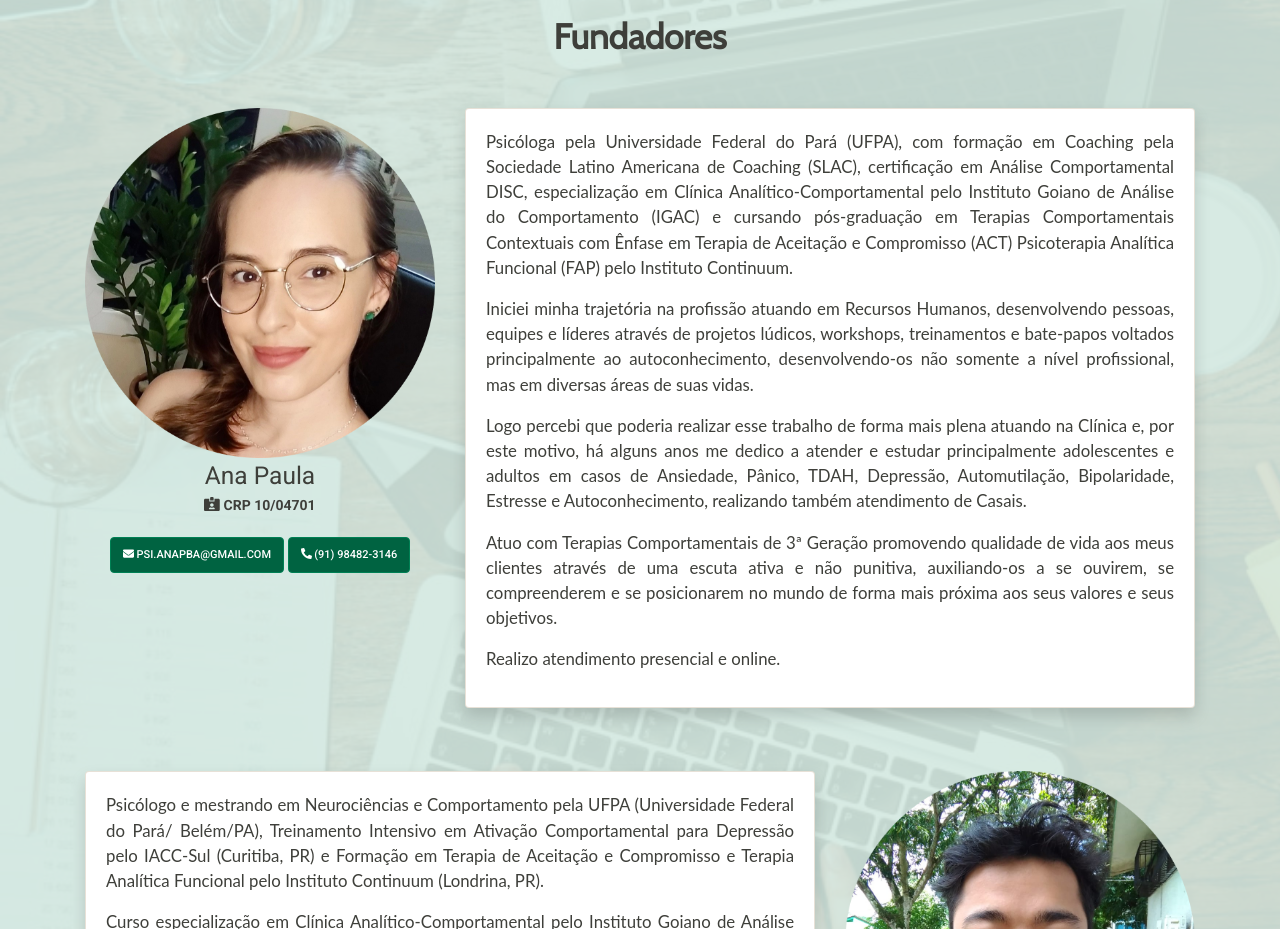
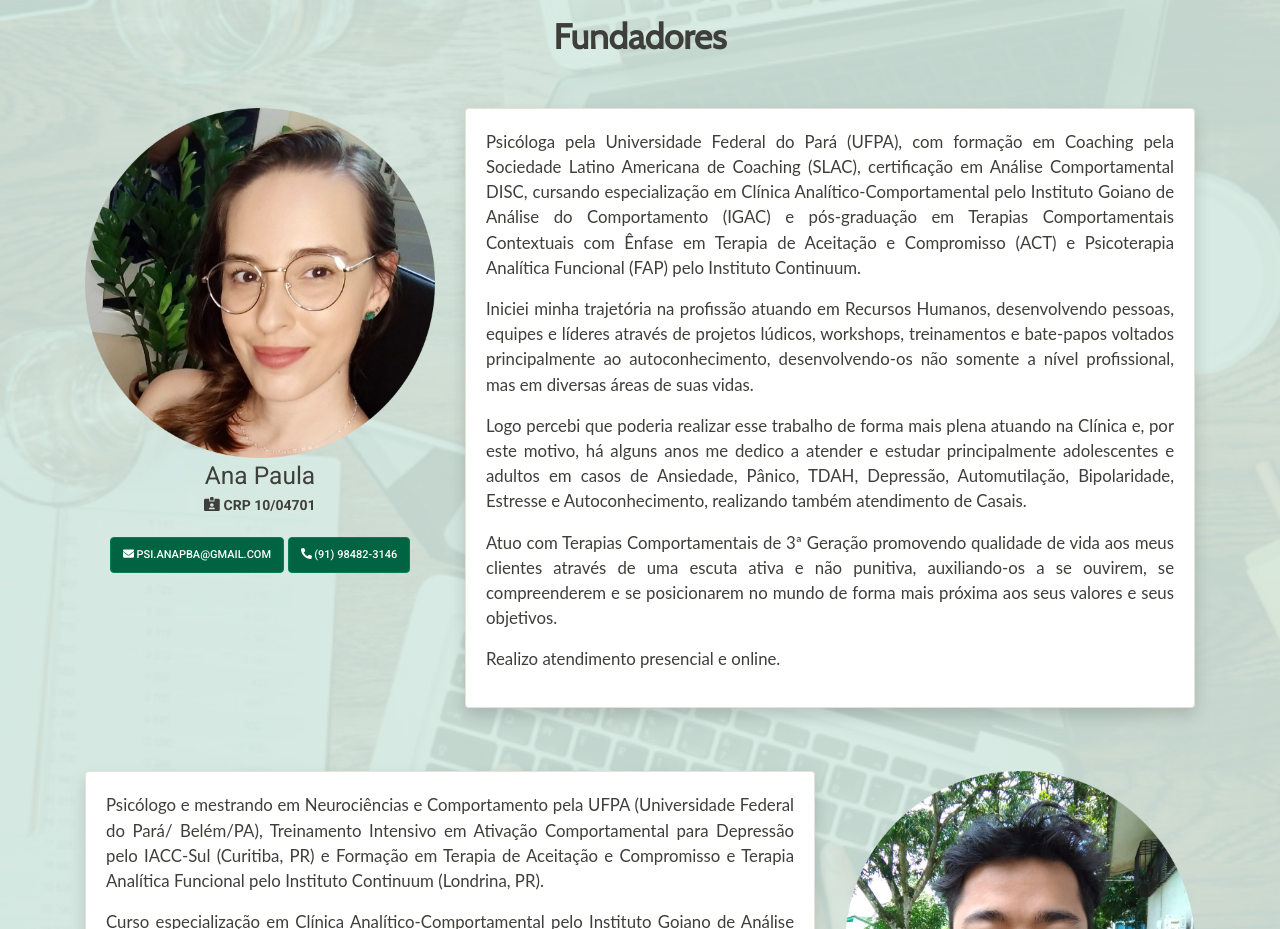
Before and after one commit to coworkingcrescer/coworkingcrescer.github.io, a plain HTML site: page index.html in a window 1280 px wide. Shown: the part 1560-2489 px from the top of the page. Drawn offline with nearby package versions, Linux system fonts and the light colour scheme; a web font is replaced by a local one.

Commit message:
Release refs/heads/release/v2.7.1

```diff
--- a/categories/index.xml
+++ b/categories/index.xml
@@ -5,6 +5,10 @@
     <link>http://coworkingcrecer.com.br/categories/</link>
     <description>Recent content in Categories on Crescer</description>
     <generator>Hugo -- gohugo.io</generator>
-    <language>pt-br</language><atom:link href="http://coworkingcrecer.com.br/categories/index.xml" rel="self" type="application/rss+xml" />
+    <language>pt-br</language>
+
+	<atom:link href="http://coworkingcrecer.com.br/categories/index.xml" rel="self" type="application/rss+xml" />
+
+
   </channel>
 </rss>
--- a/index.html
+++ b/index.html
@@ -1,6 +1,6 @@
 <!DOCTYPE html>
 <html><head>
-	<meta name="generator" content="Hugo 0.78.1" />
+	<meta name="generator" content="Hugo 0.68.3" />
   <meta charset="utf-8">
 
   <meta name="viewport" content="width=device-width, initial-scale=1, shrink-to-fit=no">
@@ -217,7 +217,7 @@
     <div class="card shadow">
       <div class="card-body">
 
-        <p class="text-justify bio"> Psicóloga pela Universidade Federal do Pará (UFPA), com formação em Coaching pela Sociedade Latino Americana de Coaching (SLAC), certificação em Análise Comportamental DISC, especialização em Clínica Analítico-Comportamental pelo Instituto Goiano de Análise do Comportamento (IGAC) e cursando pós-graduação em Terapias Comportamentais Contextuais com Ênfase em Terapia de Aceitação e Compromisso (ACT) Psicoterapia Analítica Funcional (FAP) pelo Instituto Continuum.</p>
+        <p class="text-justify bio"> Psicóloga pela Universidade Federal do Pará (UFPA), com formação em Coaching pela Sociedade Latino Americana de Coaching (SLAC), certificação em Análise Comportamental DISC, cursando especialização em Clínica Analítico-Comportamental pelo Instituto Goiano de Análise do Comportamento (IGAC) e pós-graduação em Terapias Comportamentais Contextuais com Ênfase em Terapia de Aceitação e Compromisso (ACT) e Psicoterapia Analítica Funcional (FAP) pelo Instituto Continuum.</p>
 
         <p class="text-justify bio"> Iniciei minha trajetória na profissão atuando em Recursos Humanos, desenvolvendo pessoas, equipes e líderes através de projetos lúdicos, workshops, treinamentos e bate-papos voltados principalmente ao autoconhecimento, desenvolvendo-os não somente a nível profissional, mas em diversas áreas de suas vidas.</p>
 
@@ -236,7 +236,7 @@
   <div class="col-sm-8 col-md-8 d-block d-sm-block d-md-none d-lg-none">
     <div class="card shadow">
       <div class="card-body">
-        <p class="text-justify bio"> Psicóloga pela Universidade Federal do Pará (UFPA), com formação em Coaching pela Sociedade Latino Americana de Coaching (SLAC), certificação em Análise Comportamental DISC, especialização em Clínica Analítico-Comportamental pelo Instituto Goiano de Análise do Comportamento (IGAC) e cursando pós-graduação em Terapias Comportamentais Contextuais com Ênfase em Terapia de Aceitação e Compromisso (ACT) Psicoterapia Analítica Funcional (FAP) pelo Instituto Continuum...</p>
+        <p class="text-justify bio"> Psicóloga pela Universidade Federal do Pará (UFPA), com formação em Coaching pela Sociedade Latino Americana de Coaching (SLAC), certificação em Análise Comportamental DISC, cursando especialização em Clínica Analítico-Comportamental pelo Instituto Goiano de Análise do Comportamento (IGAC) e pós-graduação em Terapias Comportamentais Contextuais com Ênfase em Terapia de Aceitação e Compromisso (ACT) e Psicoterapia Analítica Funcional (FAP) pelo Instituto Continuum...</p>
         <p class="text-center">
           <b>
             <a href="#" data-toggle="modal" data-target="#curriculum-5591984823146" style="color: #05b707 !important;">
@@ -263,7 +263,7 @@
         </div>
         <div class="modal-body" style="overflow: scroll; height: 70vh !important;">
 
-          <p class="text-justify"> Psicóloga pela Universidade Federal do Pará (UFPA), com formação em Coaching pela Sociedade Latino Americana de Coaching (SLAC), certificação em Análise Comportamental DISC, especialização em Clínica Analítico-Comportamental pelo Instituto Goiano de Análise do Comportamento (IGAC) e cursando pós-graduação em Terapias Comportamentais Contextuais com Ênfase em Terapia de Aceitação e Compromisso (ACT) Psicoterapia Analítica Funcional (FAP) pelo Instituto Continuum.</p>
+          <p class="text-justify"> Psicóloga pela Universidade Federal do Pará (UFPA), com formação em Coaching pela Sociedade Latino Americana de Coaching (SLAC), certificação em Análise Comportamental DISC, cursando especialização em Clínica Analítico-Comportamental pelo Instituto Goiano de Análise do Comportamento (IGAC) e pós-graduação em Terapias Comportamentais Contextuais com Ênfase em Terapia de Aceitação e Compromisso (ACT) e Psicoterapia Analítica Funcional (FAP) pelo Instituto Continuum.</p>
 
           <p class="text-justify"> Iniciei minha trajetória na profissão atuando em Recursos Humanos, desenvolvendo pessoas, equipes e líderes através de projetos lúdicos, workshops, treinamentos e bate-papos voltados principalmente ao autoconhecimento, desenvolvendo-os não somente a nível profissional, mas em diversas áreas de suas vidas.</p>
 
--- a/index.xml
+++ b/index.xml
@@ -5,6 +5,10 @@
     <link>http://coworkingcrecer.com.br/</link>
     <description>Recent content on Crescer</description>
     <generator>Hugo -- gohugo.io</generator>
-    <language>pt-br</language><atom:link href="http://coworkingcrecer.com.br/index.xml" rel="self" type="application/rss+xml" />
+    <language>pt-br</language>
+
+	<atom:link href="http://coworkingcrecer.com.br/index.xml" rel="self" type="application/rss+xml" />
+
+
   </channel>
 </rss>
--- a/tags/index.xml
+++ b/tags/index.xml
@@ -5,6 +5,10 @@
     <link>http://coworkingcrecer.com.br/tags/</link>
     <description>Recent content in Tags on Crescer</description>
     <generator>Hugo -- gohugo.io</generator>
-    <language>pt-br</language><atom:link href="http://coworkingcrecer.com.br/tags/index.xml" rel="self" type="application/rss+xml" />
+    <language>pt-br</language>
+
+	<atom:link href="http://coworkingcrecer.com.br/tags/index.xml" rel="self" type="application/rss+xml" />
+
+
   </channel>
 </rss>
```
Also changed, not shown: sitemap.xml (line endings or trailing spaces).
